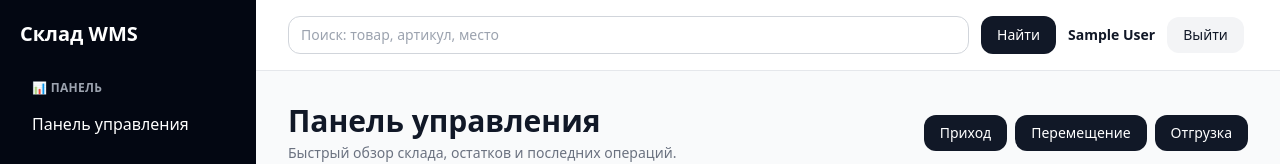
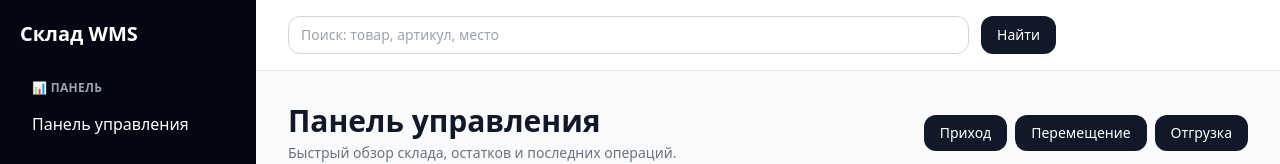
Before and after one commit to nikolayabashin-afk/warehouse, a Next.js app: page /dashboard in a window 1280 px wide. Shown: the top 164 px of the page. Built offline with nearby package versions, Linux system fonts and the light colour scheme; no server answers; the database is empty; sample sign-in values are in the browser's storage.

Commit message:
Rollback login layout changes

```diff
--- a/app/layout.tsx
+++ b/app/layout.tsx
@@ -1,10 +1,7 @@
 import './globals.css'
 import type { Metadata } from 'next'
 import Link from 'next/link'
-import { getServerSession } from 'next-auth'
 import { MobileMenu } from '@/app/components/MobileMenu'
-import { LogoutButton } from '@/components/LogoutButton'
-import { authOptions } from '@/lib/auth'
 
 export const metadata: Metadata = { title: 'Склад WMS', description: 'Система управления складом' }
 
@@ -16,9 +13,7 @@ const navSections = [
   { title: '📈 Отчёты', links: [['История движений', '/movements'], ['Импорт Excel', '/import']] }
 ]
 
-export default async function RootLayout({ children }: { children: React.ReactNode }) {
-  const session = await getServerSession(authOptions)
-
+export default function RootLayout({ children }: { children: React.ReactNode }) {
   return <html lang="ru"><body>
     <div className="min-h-screen flex bg-gray-50">
       <aside className="w-64 bg-gray-950 text-white p-5 hidden md:block overflow-y-auto">
@@ -38,13 +33,6 @@ export default async function RootLayout({ children }: { children: React.ReactNo
               <input className="input min-w-0" name="q" placeholder="Поиск: товар, артикул, место" />
               <button className="btn whitespace-nowrap">Найти</button>
             </form>
-            {session?.user && <div className="hidden items-center gap-3 md:flex">
-              <div className="text-right text-sm">
-                <div className="font-semibold">{session.user.name || session.user.email}</div>
-                <div className="text-gray-500">{(session.user as any).role}</div>
-              </div>
-              <LogoutButton />
-            </div>}
           </div>
         </header>
         <main className="p-4 md:p-8">{children}</main>
```
